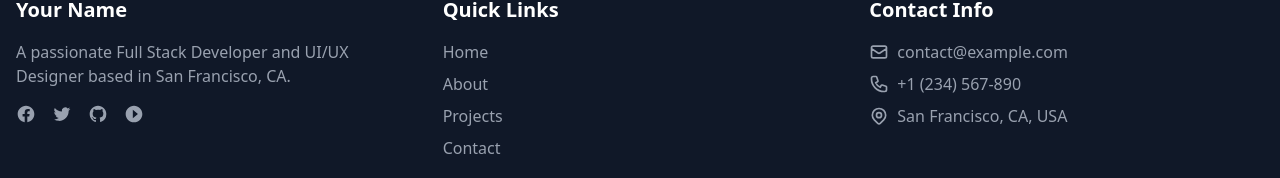
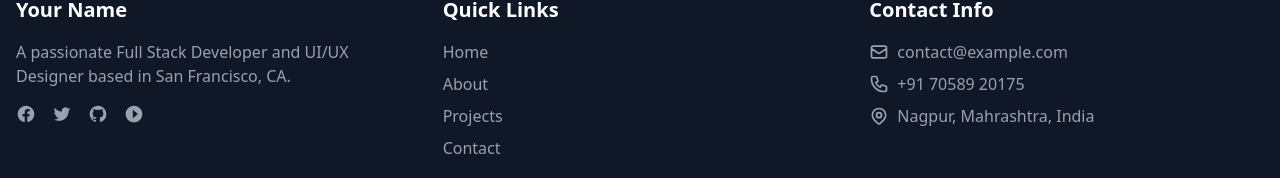
Before and after one commit to Whiiteee/Portfolio-App, a Next.js app: page / in a window 1280 px wide. Shown: the part 5095-5273 px from the top of the page. Built offline with nearby package versions, Linux system fonts and the light colour scheme.

Commit message:
Update Footer component with personal information

```diff
--- a/components/Footer.js
+++ b/components/Footer.js
@@ -78,7 +78,7 @@ export default function Footer() {
                   <path strokeLinecap="round" strokeLinejoin="round" strokeWidth={2} d="M3 5a2 2 0 012-2h3.28a1 1 0 01.948.684l1.498 4.493a1 1 0 01-.502 1.21l-2.257 1.13a11.042 11.042 0 005.516 5.516l1.13-2.257a1 1 0 011.21-.502l4.493 1.498a1 1 0 01.684.949V19a2 2 0 01-2 2h-1C9.716 21 3 14.284 3 6V5z" />
                 </svg>
                 <a href="tel:+1234567890" className="text-gray-400 hover:text-white transition-colors">
-                  +1 (234) 567-890
+                  +91 70589 20175
                 </a>
               </li>
               <li className="flex items-center">
@@ -87,7 +87,7 @@ export default function Footer() {
                   <path strokeLinecap="round" strokeLinejoin="round" strokeWidth={2} d="M15 11a3 3 0 11-6 0 3 3 0 016 0z" />
                 </svg>
                 <span className="text-gray-400">
-                  San Francisco, CA, USA
+                  Nagpur, Mahrashtra, India
                 </span>
               </li>
             </ul>
```
